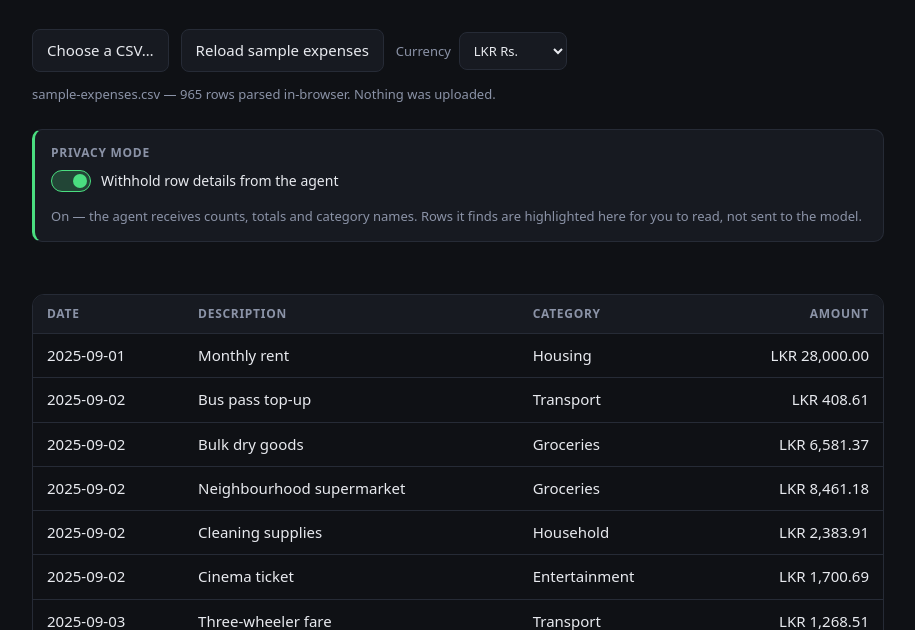
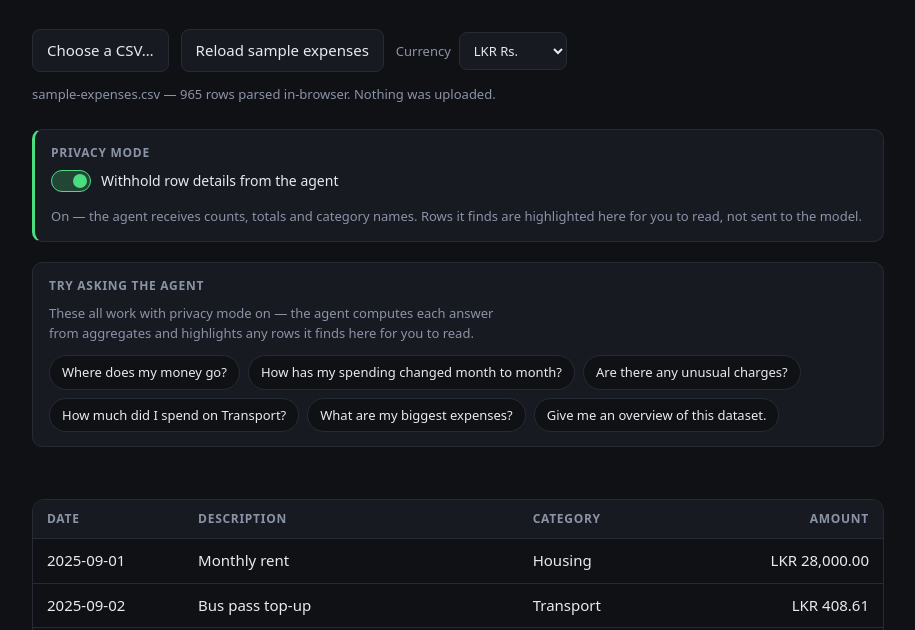
Before and after one commit to Svishwa2004/airlock, a website built with Vite: page index.html in a window 1280 px wide. Shown: the part 170-800 px from the top of the page, without its empty margins (182-1097 px from the left). Built offline with nearby package versions, Linux system fonts and the light colour scheme.

Commit message:
Add usage examples and re-arm privacy mode on file load

```diff
--- a/index.html
+++ b/index.html
@@ -72,6 +72,22 @@
         <p id="privacy-state" class="privacy-state"></p>
       </section>
 
+      <section class="examples" aria-labelledby="examples-heading">
+        <h2 id="examples-heading" class="examples-heading">Try asking the agent</h2>
+        <p class="examples-lead">
+          These all work with privacy mode on — the agent computes each answer
+          from aggregates and highlights any rows it finds here for you to read.
+        </p>
+        <ul class="examples-list">
+          <li>Where does my money go?</li>
+          <li>How has my spending changed month to month?</li>
+          <li>Are there any unusual charges?</li>
+          <li>How much did I spend on Transport?</li>
+          <li>What are my biggest expenses?</li>
+          <li>Give me an overview of this dataset.</li>
+        </ul>
+      </section>
+
       <p id="highlight-note" class="note" aria-live="polite"></p>
 
       <section class="table-wrap" tabindex="0" aria-label="Loaded rows, scrollable">
--- a/src/data.ts
+++ b/src/data.ts
@@ -112,6 +112,9 @@ export function loadCsv(text: string, fileName: string): { rows: number; skipped
   store.rows = rows;
   store.fileName = fileName;
   store.highlight = null;
+  // Re-arm privacy on every load. The most sensitive moment is a freshly
+  // chosen file, so a new dataset must never inherit a previous "off".
+  store.privacy = true;
   notify();
 
   return { rows: rows.length, skipped };
--- a/src/main.ts
+++ b/src/main.ts
@@ -1,4 +1,4 @@
-import { getHighlight, getRows, loadCsv, setPrivacyMode, subscribe, type Row } from './data.ts';
+import { getHighlight, getPrivacyMode, getRows, loadCsv, setPrivacyMode, subscribe, type Row } from './data.ts';
 import { registerTools } from './tools.ts';
 import { isSupported, registeredNames } from './webmcp.ts';
 
@@ -117,12 +117,14 @@ function report(result: { rows: number; skipped: number }, name: string): void {
 async function loadSample(): Promise<void> {
   const response = await fetch('sample-expenses.csv');
   report(loadCsv(await response.text(), 'sample-expenses.csv'), 'sample-expenses.csv');
+  reflectPrivacyState();
 }
 
 fileInput.addEventListener('change', async () => {
   const file = fileInput.files?.[0];
   if (!file) return;
   report(loadCsv(await file.text(), file.name), file.name);
+  reflectPrivacyState();
 });
 
 sampleButton.addEventListener('click', () => {
@@ -145,6 +147,16 @@ function renderPrivacyState(): void {
   privacyStateEl.textContent = on
     ? 'On — the agent receives counts, totals and category names. Rows it finds are highlighted here for you to read, not sent to the model.'
     : 'Off — the agent can now receive the contents of rows it looks at, including dates, descriptions and amounts.';
+}
+
+/**
+ * loadCsv re-arms privacy to on for every new dataset, so the checkbox is
+ * mirrored back from the store after a load — a freshly chosen file must never
+ * inherit a previous "off".
+ */
+function reflectPrivacyState(): void {
+  privacyInput.checked = getPrivacyMode();
+  renderPrivacyState();
 }
 
 privacyInput.addEventListener('change', () => {
--- a/src/style.css
+++ b/src/style.css
@@ -223,6 +223,47 @@ button:focus-visible,
   color: #f0b849;
 }
 
+.examples {
+  margin: 0 0 20px;
+  padding: 14px 16px;
+  border: 1px solid var(--line);
+  border-radius: 10px;
+  background: var(--panel);
+}
+
+.examples-heading {
+  margin: 0 0 8px;
+  font-size: 12px;
+  text-transform: uppercase;
+  letter-spacing: 0.06em;
+  color: var(--muted);
+}
+
+.examples-lead {
+  margin: 0 0 12px;
+  max-width: 62ch;
+  font-size: 13px;
+  color: var(--muted);
+}
+
+.examples-list {
+  display: flex;
+  flex-wrap: wrap;
+  gap: 8px;
+  margin: 0;
+  padding: 0;
+  list-style: none;
+}
+
+.examples-list li {
+  padding: 6px 12px;
+  border: 1px solid var(--line);
+  border-radius: 999px;
+  background: var(--bg);
+  color: var(--text);
+  font-size: 13px;
+}
+
 /**
  * A year of real data is roughly a thousand rows, so the table scrolls inside
  * a fixed frame rather than making the page forty screens tall — otherwise the
```
Also changed, not shown: src/data.test.ts (+10 -0 lines).
